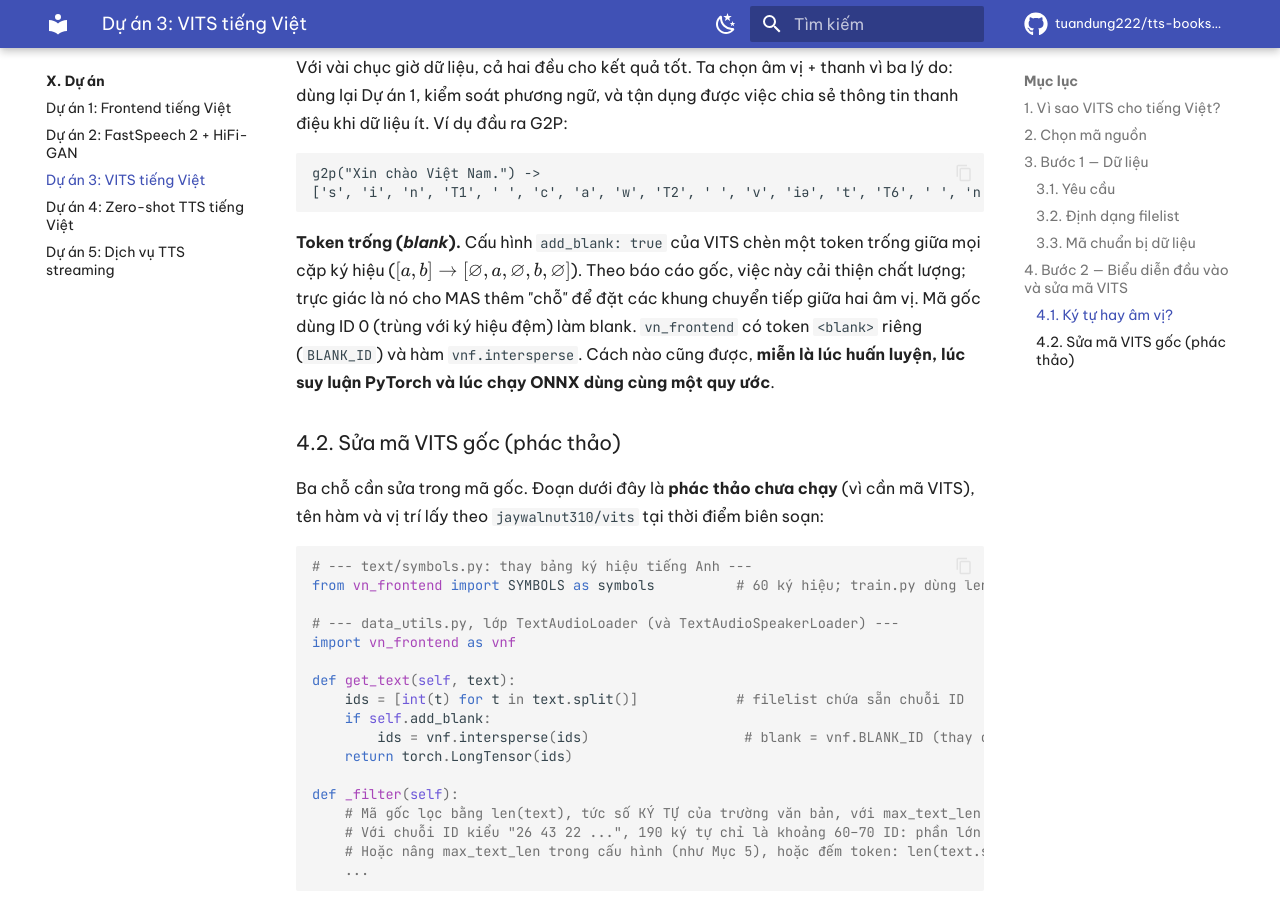
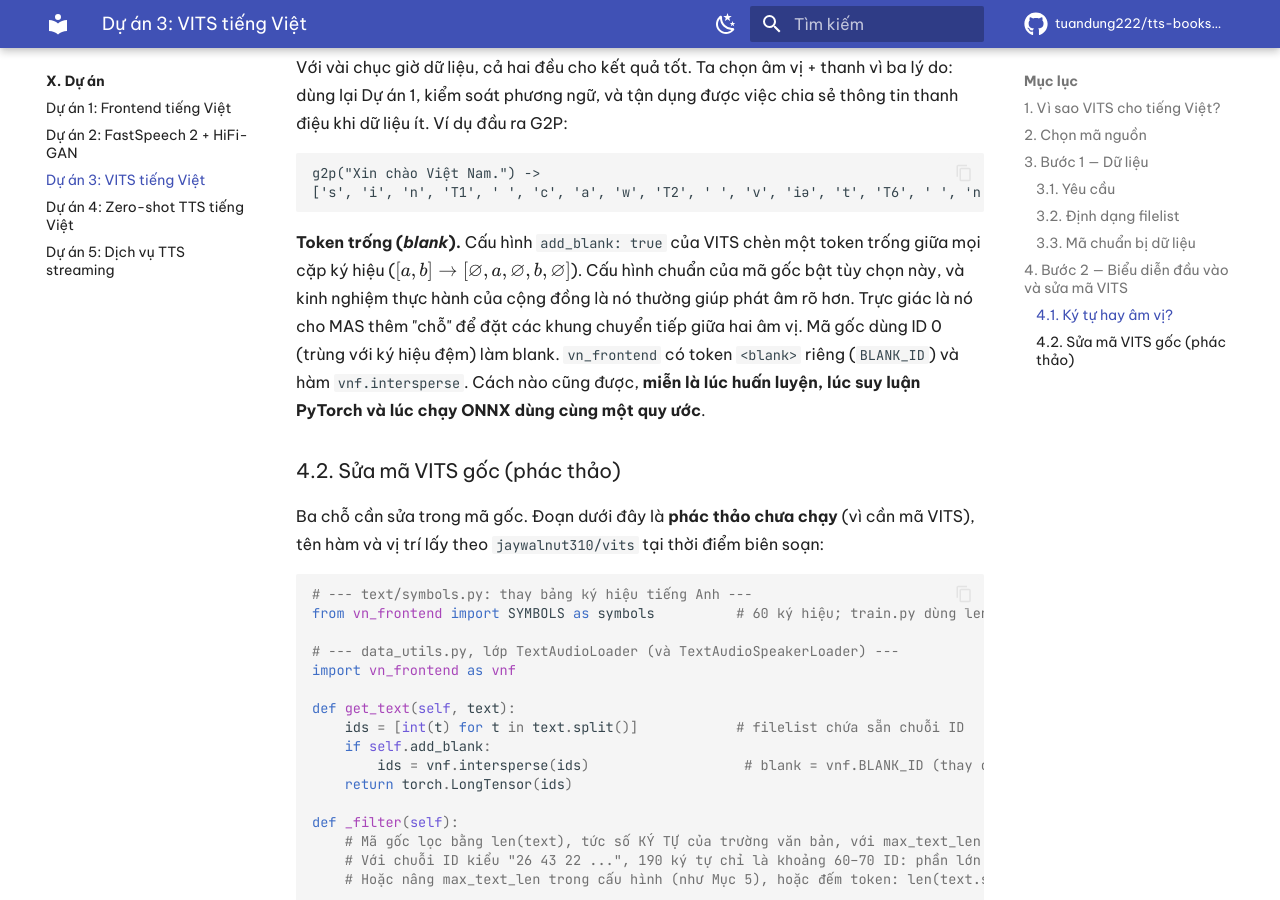
Before and after one commit to tuandung222/tts-books-2026, an MkDocs documentation site: the page built from docs/phan-10-du-an/du-an-3-vits-tieng-viet.md, in a window 1280 px wide and 900 px high, scrolled down 7839 px. Built offline with MkDocs 1.6.1 and Material for MkDocs 9.7.7, drawn with Linux system fonts in a browser that asks for light colours; comment, search, counter and statistics services are not loaded.

Commit message:
WIP: bản thảo các chương đang biên soạn
Co-Authored-By: Claude Opus 5.5 <noreply@anthropic.com>
Claude-Session: https://claude.ai/code/session_01PnSv8GMC4q142v8Kx1mQHm

````diff
--- a/docs/phan-10-du-an/du-an-3-vits-tieng-viet.md
+++ b/docs/phan-10-du-an/du-an-3-vits-tieng-viet.md
@@ -209,7 +209,7 @@ g2p("Xin chào Việt Nam.") ->
 ['s', 'i', 'n', 'T1', ' ', 'c', 'a', 'w', 'T2', ' ', 'v', 'iə', 't', 'T6', ' ', 'n', 'a', 'm', 'T1', '.']
 ```
 
-**Token trống (*blank*).** Cấu hình `add_blank: true` của VITS chèn một token trống giữa mọi cặp ký hiệu ($[a, b] \to [\varnothing, a, \varnothing, b, \varnothing]$). Theo báo cáo gốc, việc này cải thiện chất lượng; trực giác là nó cho MAS thêm "chỗ" để đặt các khung chuyển tiếp giữa hai âm vị. Mã gốc dùng ID 0 (trùng với ký hiệu đệm) làm blank. `vn_frontend` có token `<blank>` riêng (`BLANK_ID`) và hàm `vnf.intersperse`. Cách nào cũng được, **miễn là lúc huấn luyện, lúc suy luận PyTorch và lúc chạy ONNX dùng cùng một quy ước**.
+**Token trống (*blank*).** Cấu hình `add_blank: true` của VITS chèn một token trống giữa mọi cặp ký hiệu ($[a, b] \to [\varnothing, a, \varnothing, b, \varnothing]$). Cấu hình chuẩn của mã gốc bật tùy chọn này, và kinh nghiệm thực hành của cộng đồng là nó thường giúp phát âm rõ hơn. Trực giác là nó cho MAS thêm "chỗ" để đặt các khung chuyển tiếp giữa hai âm vị. Mã gốc dùng ID 0 (trùng với ký hiệu đệm) làm blank. `vn_frontend` có token `<blank>` riêng (`BLANK_ID`) và hàm `vnf.intersperse`. Cách nào cũng được, **miễn là lúc huấn luyện, lúc suy luận PyTorch và lúc chạy ONNX dùng cùng một quy ước**.
 
 ### 4.2. Sửa mã VITS gốc (phác thảo)
 
````
